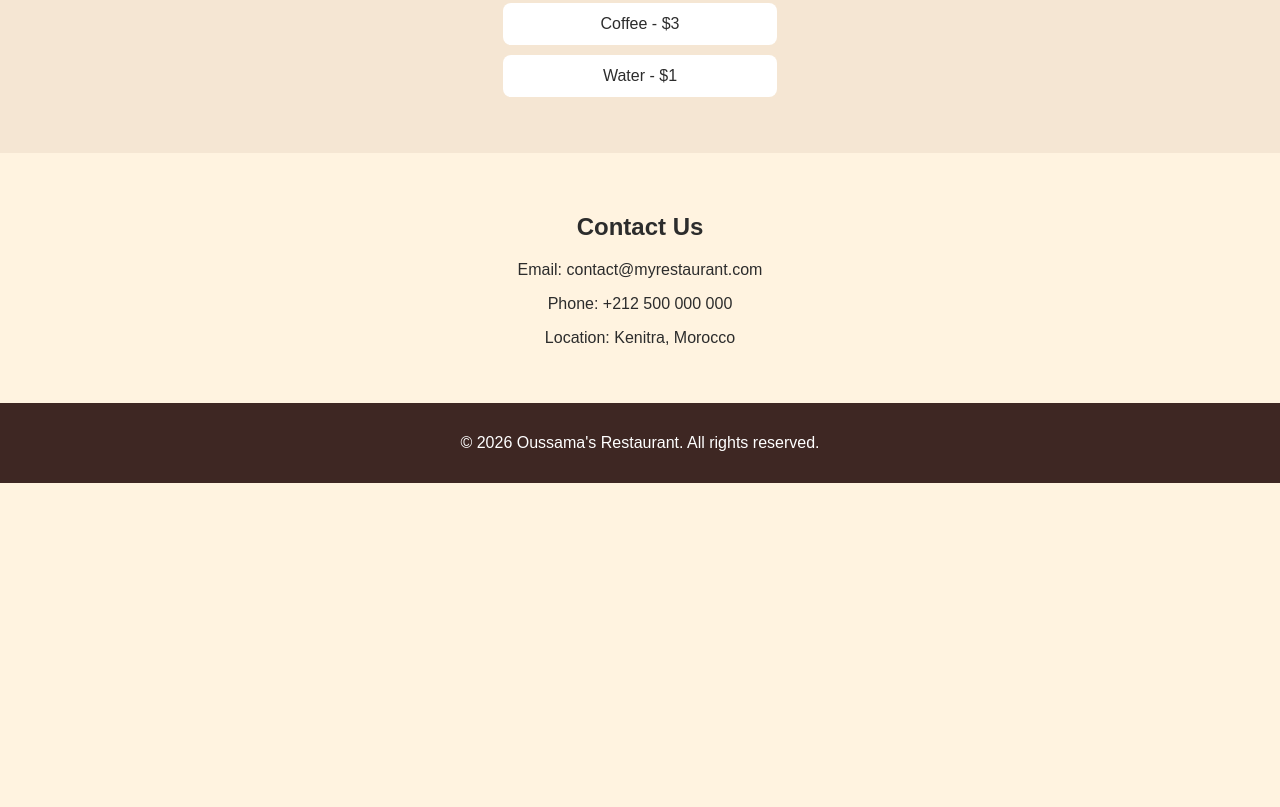
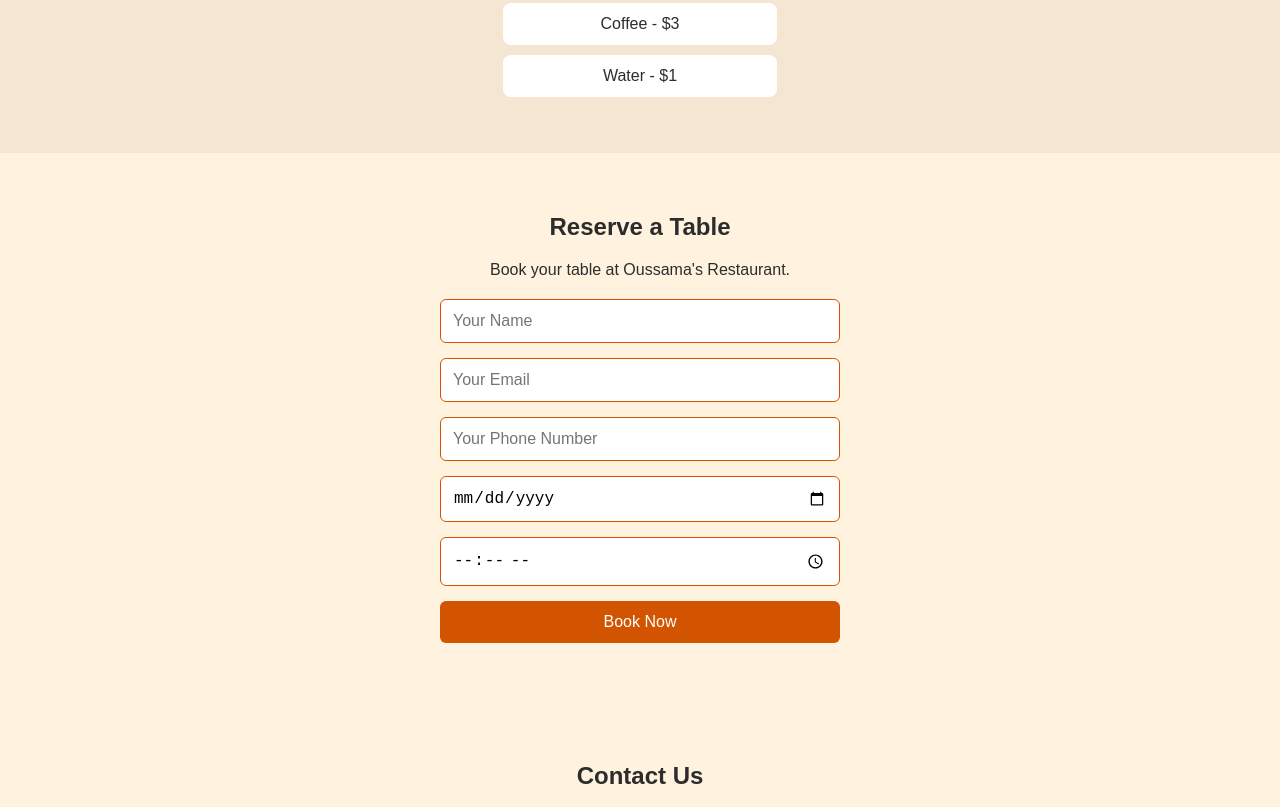
Before and after one commit to oussamalakhili5/restaurant-website, a plain HTML site: page index.html in a window 1280 px wide. Shown: the part 1162-1969 px from the top of the page. Before the commit the page ends 1645 px from the top, so only its background shows below. Drawn offline with Linux system fonts and the light colour scheme.

Commit message:
Add reservation form

```diff
--- a/index.html
+++ b/index.html
@@ -1,11 +1,13 @@
 <!DOCTYPE html>
 <html lang="en">
+
 <head>
     <meta charset="UTF-8">
     <meta name="viewport" content="width=device-width, initial-scale=1.0">
     <title>Oussama's Restaurant</title>
     <link rel="stylesheet" href="style.css">
 </head>
+
 <body>
 
     <!-- Header -->
@@ -17,6 +19,7 @@
             <a href="#about">About</a>
             <a href="#menu">Menu</a>
             <a href="#contact">Contact</a>
+            <a href="#reservation">Reservation</a>
         </nav>
     </header>
 
@@ -80,6 +83,22 @@
             </ul>
         </section>
 
+        <!-- Reservation Section -->
+        <section id="reservation">
+            <h2>Reserve a Table</h2>
+            <p>Book your table at Oussama's Restaurant.</p>
+
+            <form>
+                <input type="text" placeholder="Your Name" required>
+                <input type="email" placeholder="Your Email" required>
+                <input type="tel" placeholder="Your Phone Number" required>
+                <input type="date" required>
+                <input type="time" required>
+
+                <button type="submit">Book Now</button>
+            </form>
+        </section>
+
         <!-- Contact Section -->
         <section id="contact">
             <h2>Contact Us</h2>
@@ -96,4 +115,5 @@
     </footer>
 
 </body>
+
 </html>
--- a/style.css
+++ b/style.css
@@ -115,3 +115,26 @@ footer {
     border-radius: 10px;
     margin-bottom: 15px;
 }
+#reservation {
+    background-color: #FFF3E0;
+}
+
+form {
+    max-width: 400px;
+    margin: 20px auto;
+    display: flex;
+    flex-direction: column;
+    gap: 15px;
+}
+
+input {
+    padding: 12px;
+    border: 1px solid #D35400;
+    border-radius: 6px;
+    font-size: 16px;
+}
+
+input:focus {
+    outline: none;
+    border-color: #3E2723;
+}
```
